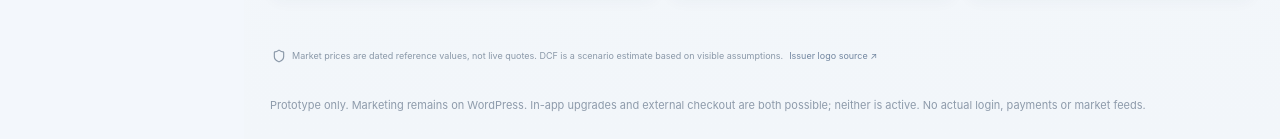
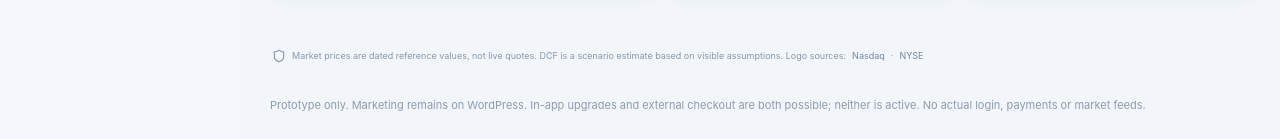
Before and after one commit to piergiorgiorocchini-maker/optioncrafted-tools-demo, a React (Vite) app in the folder platform-app/: page / in a window 1280 px wide. Shown: the part 1399-1538 px from the top of the page. Built offline with nearby package versions, Linux system fonts and the light colour scheme.

Commit message:
Credit both issuer logo collections

```diff
--- a/platform-app/src/components/HomeDashboard.tsx
+++ b/platform-app/src/components/HomeDashboard.tsx
@@ -155,6 +155,6 @@ export function HomeDashboard({ticker,asset,name,valuation,onSelect}:{ticker:str
     <div className="home-shortcut-grid"><NavLink to="/options"><Activity size={18}/>Options Lab</NavLink><NavLink to="/portfolio"><BriefcaseBusiness size={18}/>Portfolio Studio</NavLink><NavLink to="/options/probability"><Target size={18}/>Probability Station</NavLink><NavLink to="/discover"><Search size={18}/>Market Explorer</NavLink></div>
    </article>
   </section>
-  <footer className="home-footer"><Shield size={14}/> Market prices are dated reference values, not live quotes. DCF is a scenario estimate based on visible assumptions. <a href="https://github.com/ahmeterenodaci/Nasdaq-Stock-Exchange-including-Symbols-and-Logos" target="_blank" rel="noreferrer">Issuer logo source ↗</a></footer>
+  <footer className="home-footer"><Shield size={14}/> Market prices are dated reference values, not live quotes. DCF is a scenario estimate based on visible assumptions. Logo sources: <a href="https://github.com/ahmeterenodaci/Nasdaq-Stock-Exchange-including-Symbols-and-Logos" target="_blank" rel="noreferrer">Nasdaq</a> · <a href="https://github.com/ahmeterenodaci/New-York-Stock-Exchange--NYSE--including-Symbols-and-Logos" target="_blank" rel="noreferrer">NYSE</a></footer>
  </div>;
 }
```
